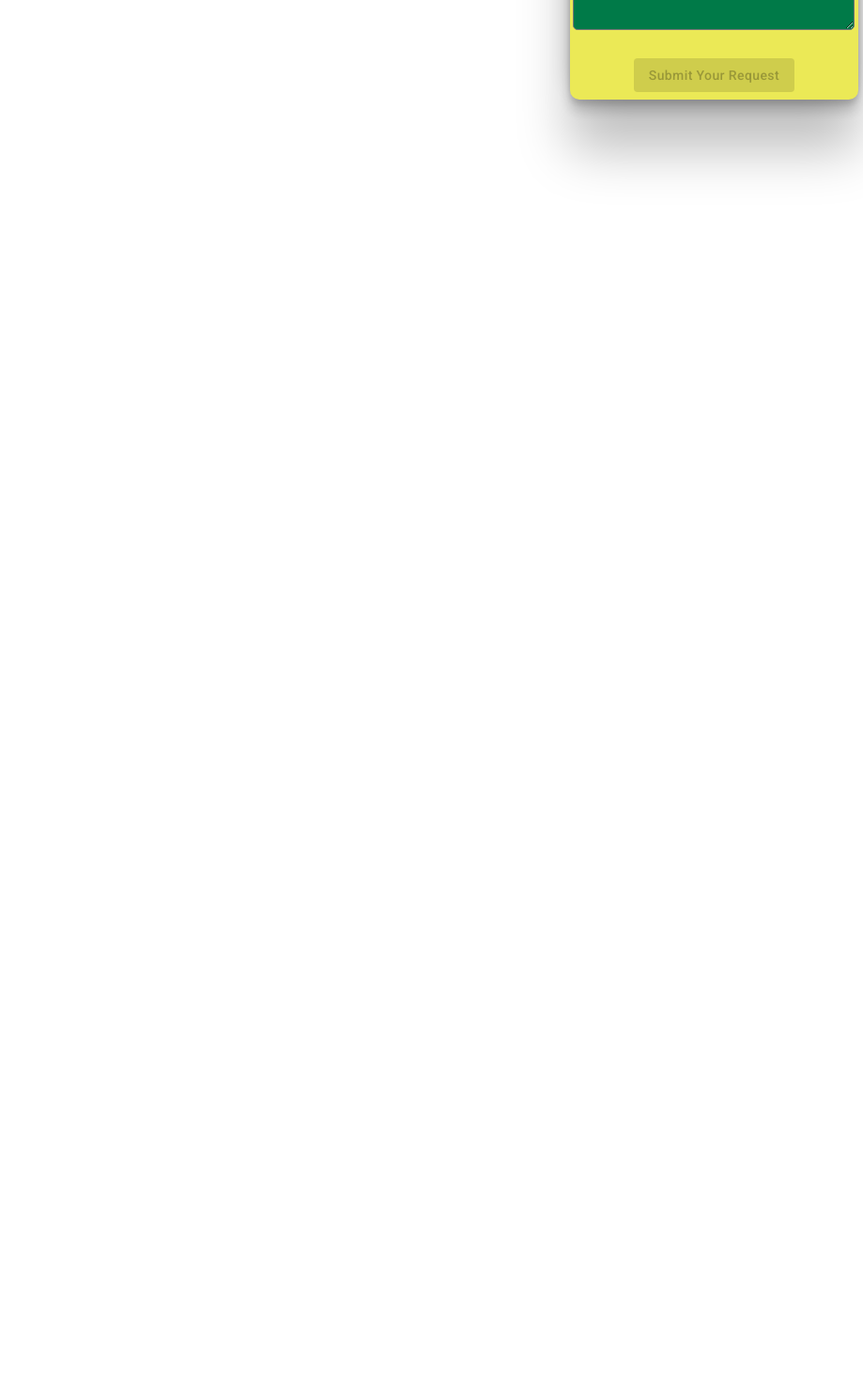
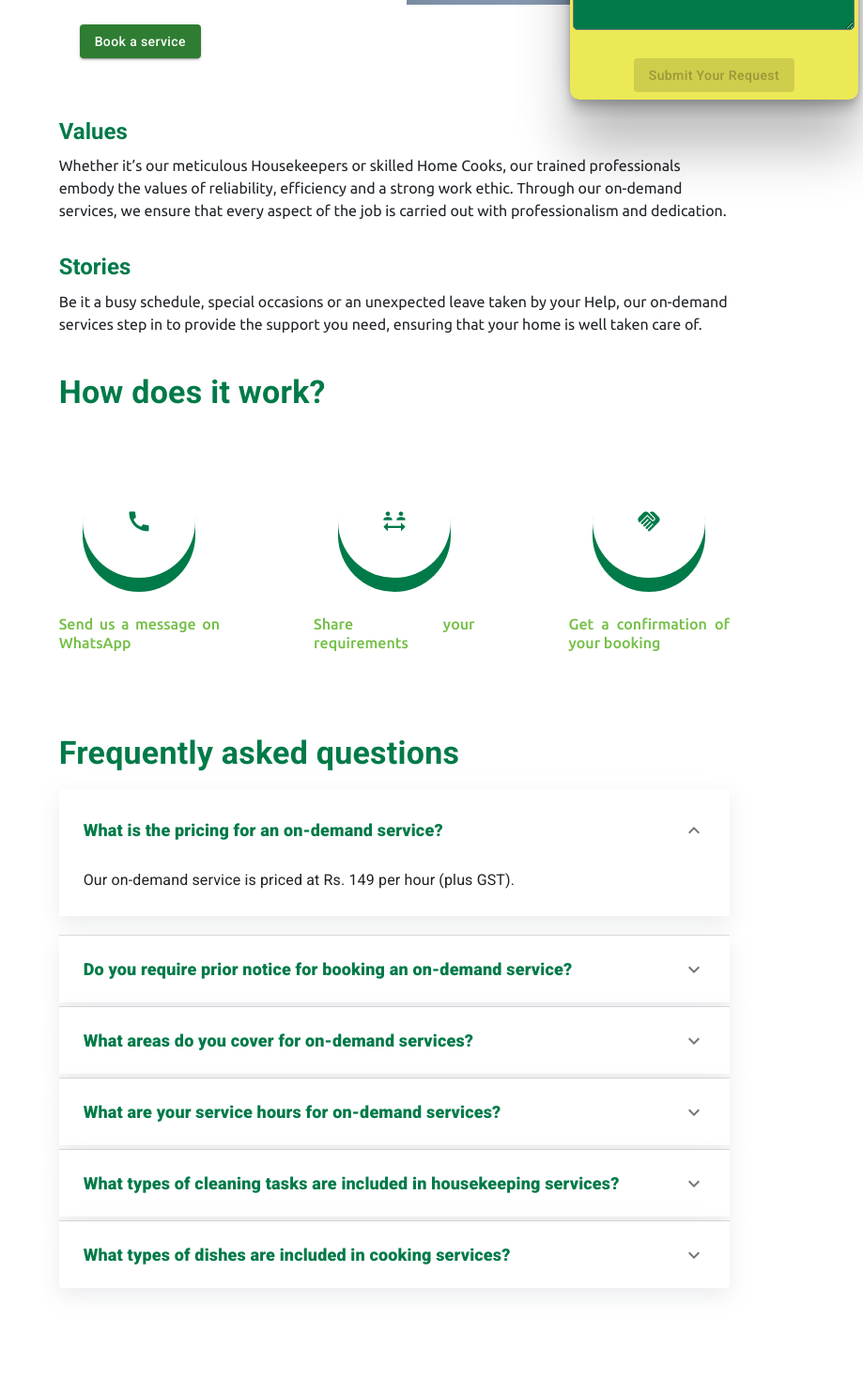
Before and after one commit to shubham78640/CareCrew2.O, a React (Create React App) app in the folder carecrew/: page /services/ondemand in a window 1280 px wide. Shown: the part 800-2270 px from the top of the page at 94% size, without its empty margins (361-1280 px from the left). Before the commit the page ends 800 px from the top, so only its background shows below. Built offline with nearby package versions, Linux system fonts and the light colour scheme.

Commit message:
updated form

```diff
--- a/carecrew/src/AllData.js
+++ b/carecrew/src/AllData.js
@@ -141,7 +141,8 @@ export let CardsData = [
 ]
 
 
-export const MasterApi ="https://sheetdb.io/api/v1/nepz7t98wbmy1"
+// export const MasterApi ="https://sheetdb.io/api/v1/nepz7t98wbmy1"
+export const MasterApi ="https://sheetdb.io/api/v1/pmx4h1loajb8x"
 
 
 export const MasterApi1 ="https://sheetdb.io/api/v1/3um500sqcn5p2"
--- a/carecrew/src/App.js
+++ b/carecrew/src/App.js
@@ -20,6 +20,7 @@ import AgePolicy from "./Pages/Privacy Policy/AgePolicy";
 import Thankyou from "./Pages/ThankYou/Thankyou";
 import StepperForm from "./Pages/StepperForm/StepperForm";
 import Test from "./components/Test/Test";
+import On_Demand_Services from "./Pages/Service/On_Demand_Services";
 
 function App() {
   let user = localStorage.getItem("user");
@@ -44,6 +45,7 @@ function App() {
           <Route path="/services/childcare" element={<ChildCare_Services />} />
           <Route path="/services/eldercare" element={<ElderCare_Servies />} />
           <Route path="/services/others" element={<Others_Sevices />} />
+          <Route path="/services/ondemand" element={<On_Demand_Services />} />
           <Route path="/process" element={<WorkProcess />} />
           <Route path="/privacypolicy" element={<PrivacyPolicy />} />
           <Route path="/termsofuse" element={<TermsofUse />} />
--- /dev/null
+++ b/carecrew/src/Pages/Service/On_Demand_Services.js
@@ -0,0 +1,215 @@
+import React, { useContext } from "react";
+import Contact from "../../components/Contact/Contact";
+import { Box, Button, CardContent, styled, Typography } from "@mui/material";
+import DividerComponent from "../../components/DividerComponent/DividerComponent";
+import Servies from "../../components/Services/Servies";
+import Footer from "../../components/Footer/Footer";
+import ImageCooking from "../../Images/HK2.jpg";
+import AccordionComponent from "../../components/MuiComponents/AccordionComponent";
+import { multiStepContext } from "../../Context/FormContext";
+import HowitWorksComponents from "../../components/HowItWorksComponents/HowitWorksComponents";
+import HandshakeIcon from "@mui/icons-material/Handshake";
+import SocialDistanceIcon from "@mui/icons-material/SocialDistance";
+import CallIcon from "@mui/icons-material/Call";
+const BOX = styled(Box)({
+    display: "flex",
+    flexDirection: "column",
+    gap: "40px",
+    textAlign: "justify",
+    alignItems: "center",
+    flexBasis: "260px",
+  });
+
+  const BOX2 = styled(Box)({
+    background: "white",
+    width: "120px",
+    height: "120px",
+    borderRadius: "50%",
+    display: "flex",
+    alignItems: "center",
+    justifyContent: "center",
+    boxShadow:
+      "rgba(0,122,72) 0px 5px, rgba(0,122,72) 0px 10px, rgba(0,122,72) 0px 15px",
+    "&:hover": {
+      background: "#73bf45",
+    },
+  });
+
+  const H3 = styled("h6")({
+    color: "#73bf45",
+  });
+function On_Demand_Services() {
+
+    const { closeForm, setCloseForm } = useContext(multiStepContext);
+    const [expanded, setExpanded] = React.useState("panel1");
+
+    const handleChange = (panel) => (event, isExpanded) => {
+      setExpanded(isExpanded ? panel : false);
+    };
+  return (
+    <>
+      <Box
+        mb="5%"
+        sx={{ display: "flex", flexDirection: { sm: "row", xs: "column" } }}
+      >
+        <Box
+          sx={{
+            width: { sm: "30%", xs: "100%" },
+            display: { sm: "block", xs: "none" },
+          }}
+        >
+          <DividerComponent sx={{ marginLeft: "20%" }} />
+        </Box>
+        <Box
+          sx={{
+            width: { sm: "62%", xs: "100%" },
+            marginTop: { sm: "11.5%", xs: "23%" },
+          }}
+        >
+          <Servies
+            Service_Heading="On-Demand Services for instant home needs"
+            Service_Content="We provide on-demand services to solve for the challenges you face when your House Help is on leave. Whether you need assistance with Housekeeping or Cooking, our trained professionals are ready to step in and take care of your home."
+            Service_image={ImageCooking}
+            Training_Heading="Types of On-Demand Services"
+            Training_Content="Our on-demand services offer a convenient solution at an affordable price of INR 149 per hour."
+            Training_Heading1={
+                <span style={{ color: "#007a48" }}>
+                  &#x2713; &nbsp;Housekeeping
+                </span>
+              }
+            Training_Content1="
+                We have trained housekeeping professionals who ensure the space is clean, organised and comfortable. The service includes regular cleaning tasks such as sweeping, mopping, dusting, washroom, and window cleaning.
+            "
+            Training_Heading2={
+                <span style={{ color: "#007a48" }}>
+                  &#x2713; &nbsp;Cooking
+                </span>
+              }
+            Training_Content2="
+
+                Treat yourself to delicious home-style cooked meals prepared by our skilled home cooks. With our on-demand cooking service, you can savour North Indian and South Indian dishes prepared with love and precision.
+
+            "
+            Training_Heading3=""
+            Training_Content3=""
+            Values_Heading="Values"
+            Values_Content="Whether it’s our meticulous Housekeepers or skilled Home Cooks, our trained professionals embody the values of reliability, efficiency and a strong work ethic. Through our on-demand services, we ensure that every aspect of the job is carried out with professionalism and dedication."
+            Stories_Heading="Stories"
+            Stories_Content="Be it a busy schedule, special occasions or an unexpected leave taken by your Help, our on-demand services step in to provide the support you need, ensuring that your home is well taken care of."
+            SubmitButtonName="Book a service"
+          />
+          <Box
+            p="5%"
+            sx={{
+              display: "flex",
+              flexDirection: "column",
+              gap: "5px",
+              mt: { sm: "0%", xs: "0%" },
+            }}
+          >
+          <Typography
+              variant="h4"
+              gutterBottom
+              sx={{ color: "#007a48", fontWeight: 600 }}
+            >
+              How does it work?
+
+            </Typography>
+
+            <Box
+        mt={5}
+        sx={{ display: "flex", gap:"14%", flexDirection: { sm: "row", xs: "column" } }}
+      >
+        <BOX>
+          <BOX2>
+            <CallIcon sx={{ color: "rgba(0,122,72)", fontSize: "28px" }} />
+          </BOX2>
+          <H3>Send us a message on WhatsApp</H3>
+        </BOX>
+
+
+        <BOX>
+          <BOX2>
+            <SocialDistanceIcon
+              sx={{ color: "rgba(0,122,72)", fontSize: "28px" }}
+            />
+          </BOX2>
+          <H3>Share your requirements</H3>
+        </BOX>
+
+        <BOX>
+          <BOX2>
+            <HandshakeIcon sx={{ color: "rgba(0,122,72)", fontSize: "28px" }} />
+          </BOX2>
+          <H3>Get a confirmation of your booking</H3>
+        </BOX>
+
+
+      </Box>
+
+          </Box>
+          <Box
+            p="5%"
+            sx={{
+              display: "flex",
+              flexDirection: "column",
+              gap: "5px",
+              mt: { sm: "0%", xs: "5%" },
+            }}
+          >
+            <Typography
+              variant="h4"
+              gutterBottom
+              sx={{ color: "#007a48", fontWeight: 600 }}
+            >
+              Frequently asked questions
+            </Typography>
+            <AccordionComponent
+              Expend_Value={expanded === "panel1"}
+              newchnage={handleChange("panel1")}
+              Accordion_Heading="What is the pricing for an on-demand service?"
+              Accordion_Content="Our on-demand service is priced at Rs. 149 per hour (plus GST)."
+            />
+            <AccordionComponent
+              Expend_Value={expanded === "panel2"}
+              newchnage={handleChange("panel2")}
+              Accordion_Heading="Do you require prior notice for booking an on-demand service?"
+              Accordion_Content="Yes, we would appreciate a notice at least two hours prior to the booking so that we can ensure a smooth operation."
+            />
+            <AccordionComponent
+              Expend_Value={expanded === "panel3"}
+              newchnage={handleChange("panel3")}
+              Accordion_Heading="What areas do you cover for on-demand services?"
+              Accordion_Content="We offer on-demand services in and around Golf Course Extention Road, Gurugram."
+            />
+            <AccordionComponent
+              Expend_Value={expanded === "panel4"}
+              newchnage={handleChange("panel4")}
+              Accordion_Heading="What are your service hours for on-demand services?"
+              Accordion_Content="We provide our on-demand services from 10 am to 4 pm."
+            />
+            <AccordionComponent
+              Expend_Value={expanded === "panel5"}
+              newchnage={handleChange("panel5")}
+              Accordion_Heading="What types of cleaning tasks are included in housekeeping services?"
+              Accordion_Content="Our housekeeping services include regular cleaning tasks such as sweeping, mopping, dusting, washroom and window cleaning."
+            />
+            <AccordionComponent
+              Expend_Value={expanded === "panel6"}
+              newchnage={handleChange("panel6")}
+              Accordion_Heading="What types of dishes are included in cooking services?"
+              Accordion_Content="Our cooking services include home-cooked North and South Indian dishes."
+            />
+          </Box>
+        </Box>
+      </Box>
+      <Contact />
+      <Footer />
+
+
+
+    </>
+  )
+}
+
+export default On_Demand_Services
--- a/carecrew/src/components/DividerComponent/DividerComponent.js
+++ b/carecrew/src/components/DividerComponent/DividerComponent.js
@@ -143,6 +143,23 @@ function DividerComponent() {
               </ListItem>
             </NavLink>
             <Divider />
+            <NavLink
+              to="/services/others"
+              style={({ isActive }) => ({
+                color: isActive ? "#007a47" : "#007a48",
+              })}
+              onClick={()=>{
+                window.scrollTo({
+                  top: 0,
+                  behavior: 'smooth'
+                });
+              }}
+            >
+              <ListItem button divider>
+                <ListItemText primary="Others" />
+              </ListItem>
+            </NavLink>
+            <Divider />
           </List>
         </Box>
       </Box>
--- a/carecrew/src/components/Home/GetACallBackForm.js
+++ b/carecrew/src/components/Home/GetACallBackForm.js
@@ -289,7 +289,7 @@ function GetACallBackForm({ data }) {
           setLongcontent(e.target.value);
         }}
         minRows={data}
-        placeholder="Mention your detailed requirement here"
+        placeholder="Your Specific Requirements/Scope of Work*"
         style={{
           backgroundColor: "#007a48",
           borderRadius: "5px",
@@ -309,7 +309,7 @@ function GetACallBackForm({ data }) {
             handleClick(onSuccess, onError);
           }}
           disabled={
-            name && email && phoneNumber && address && workinghour
+            name && email && phoneNumber && address && workinghour&&longContent
               ? false
               : true
           }
```
